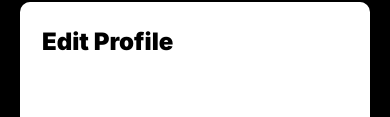
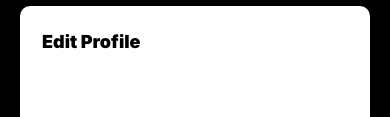
Before and after one commit to duromsa-dev/se_project_aroundtheus, a plain HTML site: page index.html in a window 390 px wide. Both pictures are taken after a click on the button 292 px from the left and 292 px from the top of the page. Shown: the part 252-369 px from the top of the page. Drawn offline with Linux system fonts and the light colour scheme.

Commit message:
Updat to modal.css

```diff
--- a/blocks/modal.css
+++ b/blocks/modal.css
@@ -98,6 +98,10 @@
     padding: 25px 22px;
   }
 
+  .modal__heading {
+    font-size: 18px;
+  }
+
   .modal__close {
     bottom: calc(100% + 20px);
     left: calc(100% - 35px);
```
